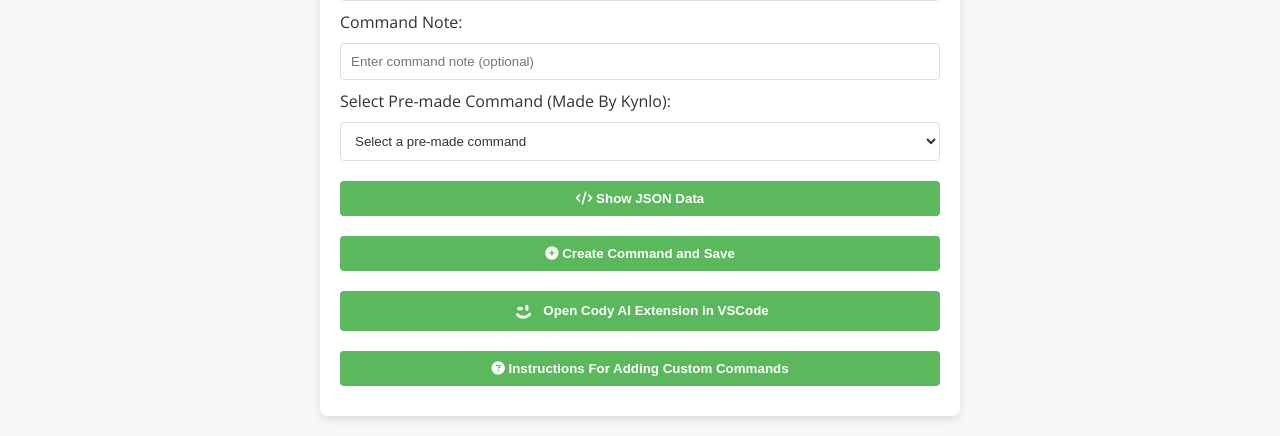
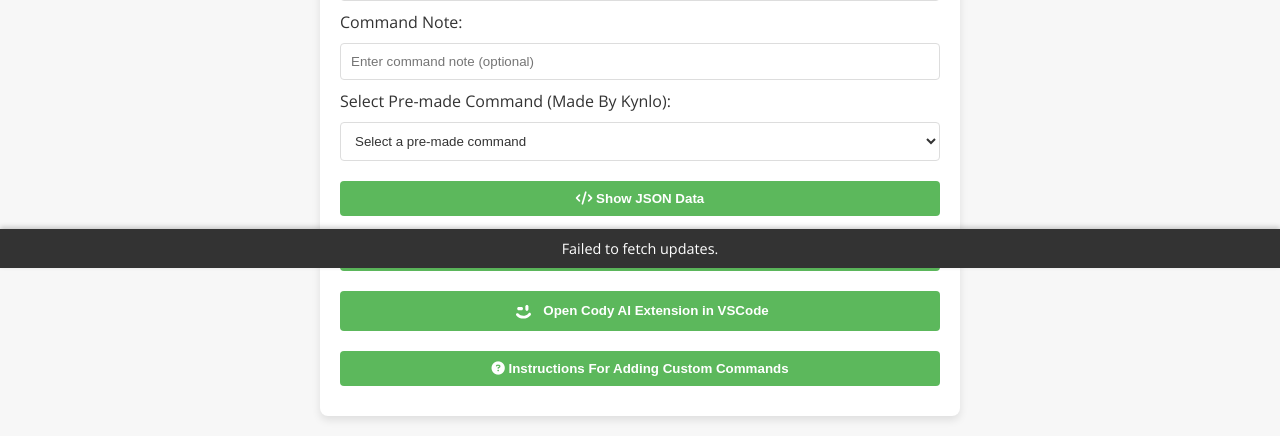
Before and after one commit to Kynlos/Codyception, a PHP site: page / in a window 1280 px wide. Shown: the part 532-968 px from the top of the page. Run offline with PHP 8.4, Linux system fonts and the light colour scheme; some libraries are stand-ins or nearby versions.

Commit message:
Add files via upload
Added GitHub Changes ticker on the footer.

```diff
--- a/src/index.html
+++ b/src/index.html
@@ -32,8 +32,13 @@
     <a class="sidebar-link" href="https://github.com/sourcegraph/cody/" target="_blank">
      <i class="fab fa-github">
      </i>
-     GitHub
+     GitHub (Cody)
     </a>
+    <a class="sidebar-link" href="https://github.com/Kynlos/Codyception/" target="_blank">
+      <i class="fab fa-github">
+      </i>
+      GitHub (Codyception)
+     </a>
     <a class="sidebar-link" href="https://www.sourcegraph.com/" target="_blank">
      <i class="fas fa-globe">
      </i>
@@ -216,8 +221,13 @@
    </div>
   </div>
 
-  <!-- JavaScript File -->
-  <script src="scripts.js">
-  </script>
- </body>
+<!-- GitHub Updates Banner -->
+<div id="githubUpdatesBanner" class="github-updates-banner">
+  <div id="githubUpdatesContent" class="github-updates-content">
+  </div>
+</div>
+
+<!-- JavaScript File -->
+<script src="scripts.js"></script>
+</body>
 </html>
--- a/src/scripts.js
+++ b/src/scripts.js
@@ -239,3 +239,37 @@
         document.getElementById('copyJsonButton').addEventListener('click', function() {
             copyJsonToClipboard();
         });
+
+
+
+
+
+        // Function to fetch and display GitHub updates
+        function fetchGitHubUpdates() {
+            const repoUrl = 'https://api.github.com/repos/Kynlos/Codyception/commits';
+            const updatesBanner = document.getElementById('githubUpdatesContent');
+            const repoLink = 'https://github.com/Kynlos/Codyception';
+
+            fetch(repoUrl)
+            .then(response => response.json())
+            .then(commits => {
+                if (commits && commits.length > 0) {
+                const latestCommit = commits[0];
+                const commitMessage = latestCommit.commit.message;
+                const commitAuthor = latestCommit.commit.author.name;
+                const commitDate = new Date(latestCommit.commit.author.date).toLocaleDateString();
+                const commitUrl = latestCommit.html_url; // URL to the specific commit
+
+                updatesBanner.innerHTML = `Latest update by <a href="${commitUrl}" target="_blank">${commitAuthor}</a> on ${commitDate}: <a href="${repoLink}/commit/${latestCommit.sha}" target="_blank">${commitMessage}</a>`;
+                } else {
+                updatesBanner.innerHTML = 'No recent updates found.';
+                }
+            })
+            .catch(error => {
+                console.error('Error fetching GitHub updates:', error);
+                updatesBanner.innerHTML = 'Failed to fetch updates.';
+            });
+        }
+
+        // Call the function to fetch and display GitHub updates
+        fetchGitHubUpdates();
--- a/src/styles.css
+++ b/src/styles.css
@@ -255,3 +255,41 @@
             visibility: visible;
             opacity: 1;
         }
+
+
+        /* Styles for the GitHub Updates Banner */
+        .github-updates-banner {
+        position: fixed;
+        bottom: 0;
+        left: 0;
+        width: 100%;
+        background-color: #333; /* Dark background for contrast */
+        color: #fff;
+        z-index: 1002; /* Higher than other elements, but lower than modal */
+        box-shadow: 0 -2px 5px rgba(0, 0, 0, 0.2); /* Subtle shadow */
+        font-size: 0.9rem;
+        }
+
+        .github-updates-content {
+        max-width: 1200px; /* Limit the content width */
+        margin: auto; /* Center the content */
+        padding: 10px; /* Padding for aesthetics */
+        text-align: center; /* Center the text */
+        overflow: hidden; /* Hide overflowing content */
+        white-space: nowrap; /* Keep the text in one line */
+        text-overflow: ellipsis; /* Add ellipsis for overflowing text */
+        }
+
+
+        /* Styles for links within the GitHub Updates Banner */
+        .github-updates-content a {
+            color: #4da6ff;
+            text-decoration: none;
+            font-weight: bold;
+        }
+
+        /* Change the link color on hover for better user interaction */
+        .github-updates-content a:hover {
+            color: #ff8533;
+            text-decoration: underline;
+        }
```
